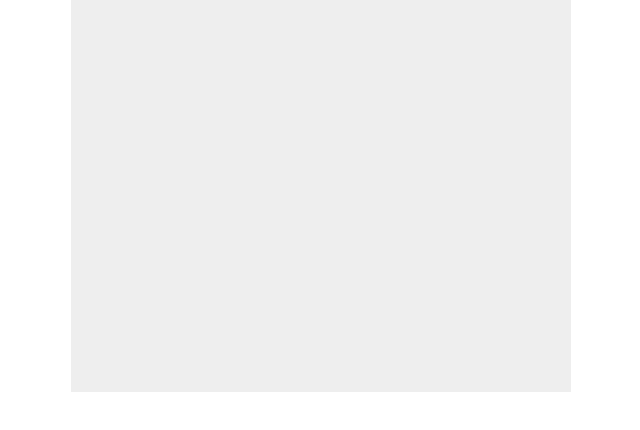
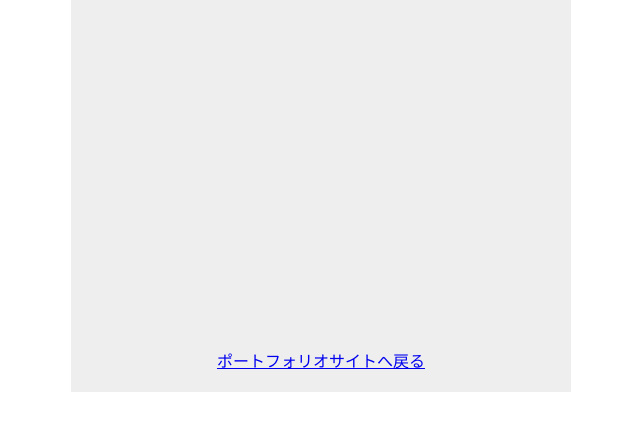
Before and after one commit to Koumei7/portfolio, a plain HTML site: page works/todo-app/index.html in a window 1280 px wide. Shown: the part 116-546 px from the top of the page, without its empty margins (319-959 px from the left). Drawn offline with Linux system fonts and the light colour scheme.

Commit message:
アンカー追加

```diff
--- a/works/todo-app/index.html
+++ b/works/todo-app/index.html
@@ -19,6 +19,9 @@
                 <ul id="task-list"></ul>
             </div>
         </main>
+        <footer>
+            <a href="../../index.html">ポートフォリオサイトへ戻る</a>
+        </footer>
     </div>
 <script src="js/script.js"></script>
 </body>
```
